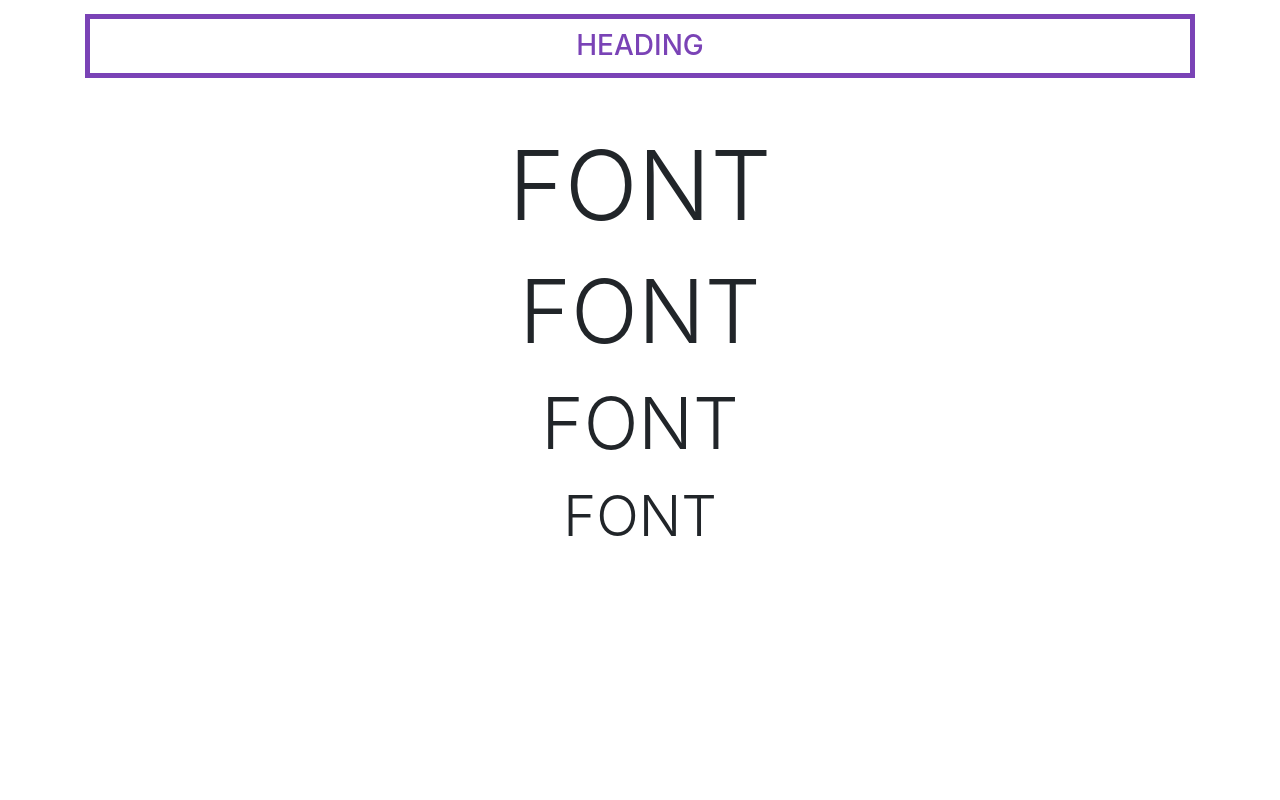
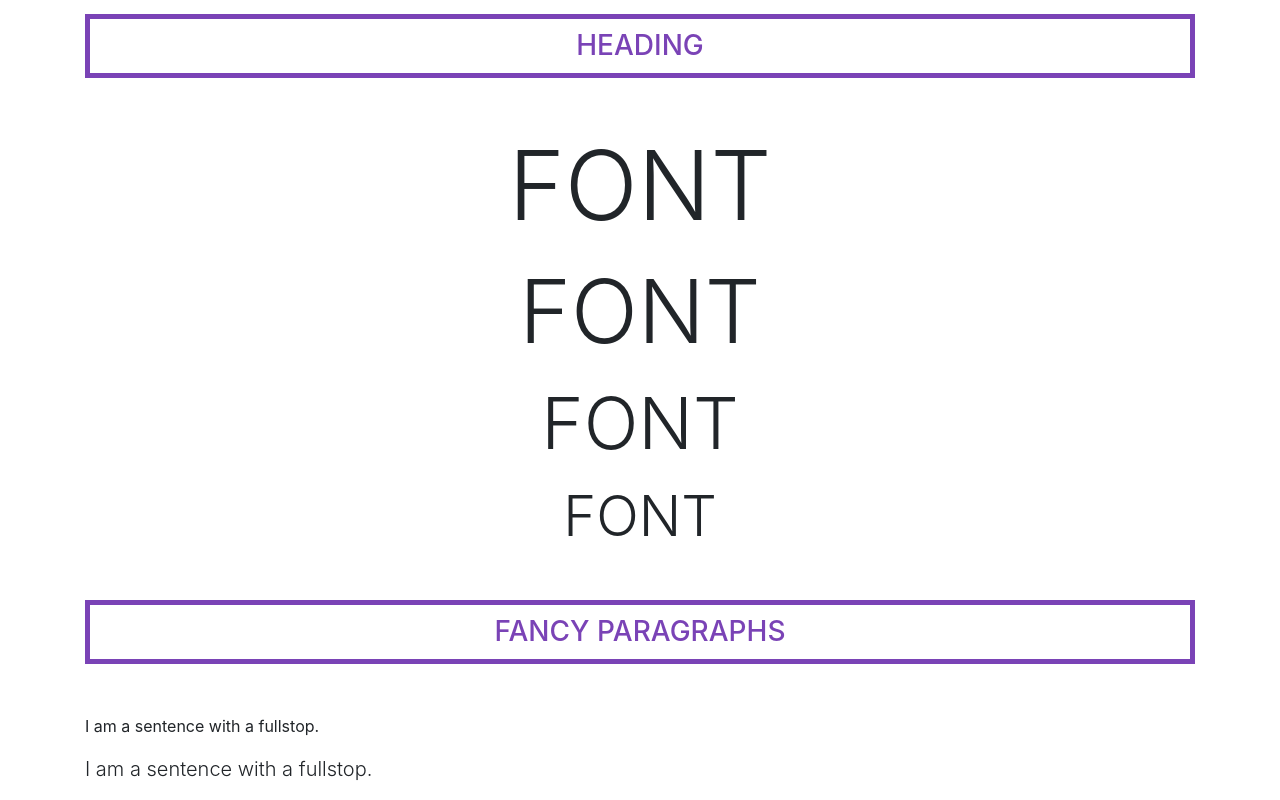
Before and after one commit to Nishbruh/Learning-Bootstrap, a plain HTML site: page index.html in a window 1280 px wide. Shown: the part 4362-5162 px from the top of the page. Before the commit the page ends 4928 px from the top, so only its background shows below. Drawn offline with nearby package versions, Linux system fonts and the light colour scheme.

Commit message:
Fancy Pargraph styling

```diff
--- a/index.html
+++ b/index.html
@@ -99,6 +99,10 @@
                 <h1 class="display-2 text-uppercase text-center">font</p>
                 <h1 class="display-3 text-uppercase text-center">font</p>
                 <h1 class="display-4 text-uppercase text-center">font</p>
+        <h3 class="heading-style">Fancy Paragraphs</h3>
+                    <p>I am a sentence with a fullstop.</p>
+                    <p class="lead">I am a sentence with a fullstop.</p>
+
 
     </div>
     <script src="https://code.jquery.com/jquery-3.3.1.slim.min.js" integrity="sha384-q8i/X+965DzO0rT7abK41JStQIAqVgRVzpbzo5smXKp4YfRvH+8abtTE1Pi6jizo" crossorigin="anonymous"></script>
```
